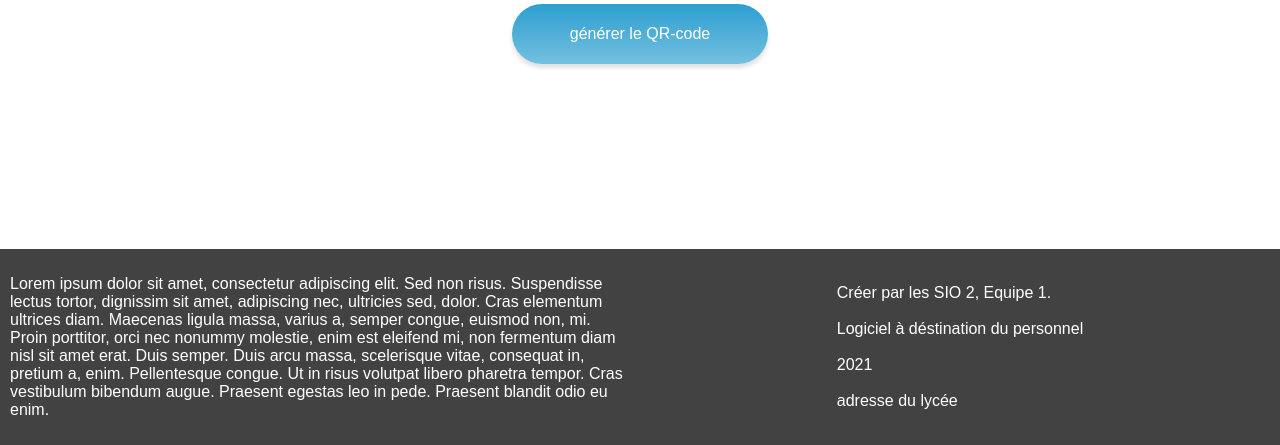
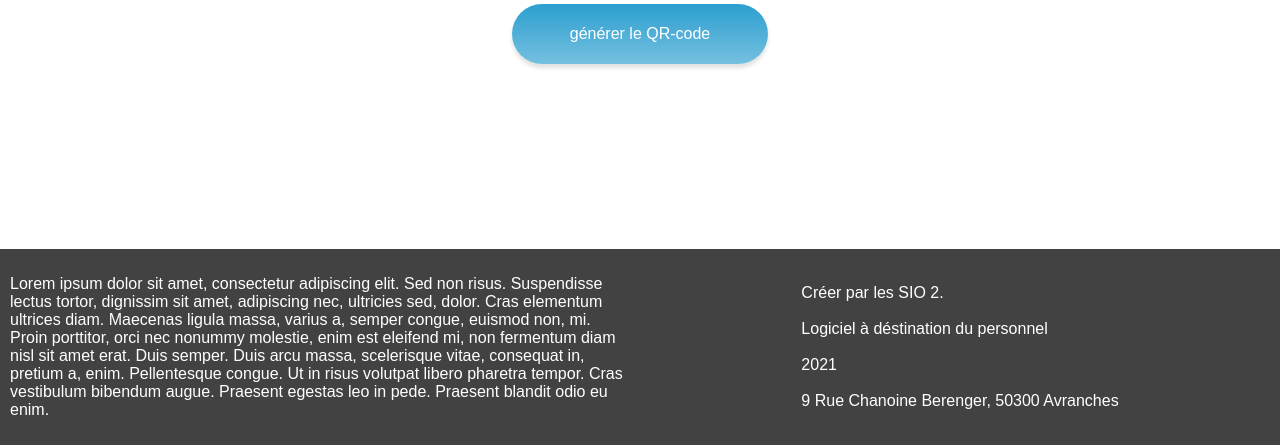
Before and after one commit to yaperson/self-feedback1, a Symfony app: template templates/default/index.html.twig in a window 1280 px wide. Shown: the part 355-800 px from the top of the page. Run offline with Twig, Linux system fonts and the light colour scheme; the template is opened without the code that fills it, so the values that code supplies are empty; some libraries are stand-ins or nearby versions.

Commit message:
YLG_change text

```diff
--- a/templates/default/index.html.twig
+++ b/templates/default/index.html.twig
@@ -31,7 +31,7 @@
         </div>
         <div class="bloc">
           <p>
-            Créer par les SIO 2, Equipe 1.
+            Créer par les SIO 2.
             <br>
             <br>
             Logiciel à déstination du personnel
@@ -40,7 +40,7 @@
             2021
             <br>
             <br>
-            adresse du lycée
+            9 Rue Chanoine Berenger, 50300 Avranches
           </p>
         </div>
       </div>
```
Also changed, not shown: templates/user/index.html.twig (+6 -6 lines).
